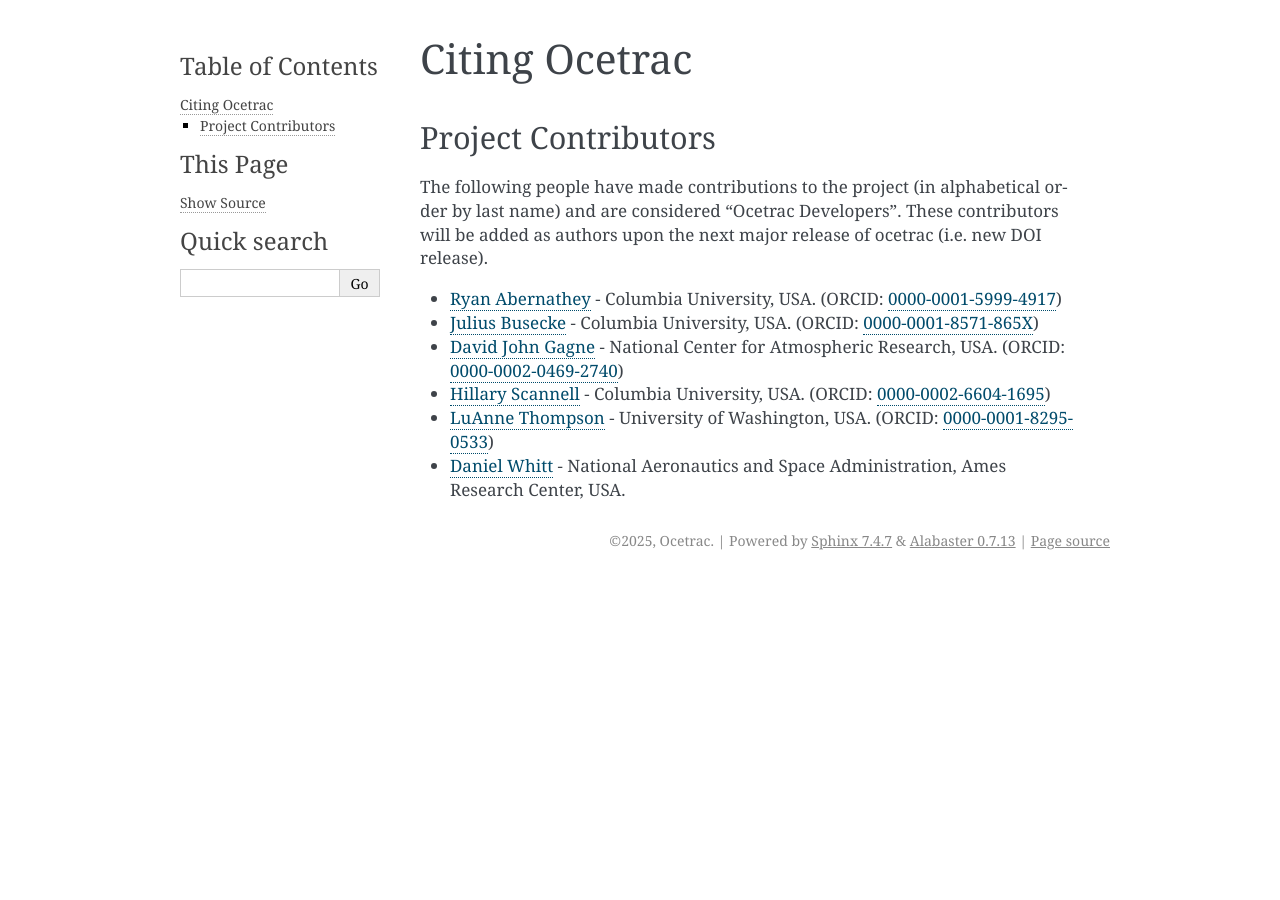
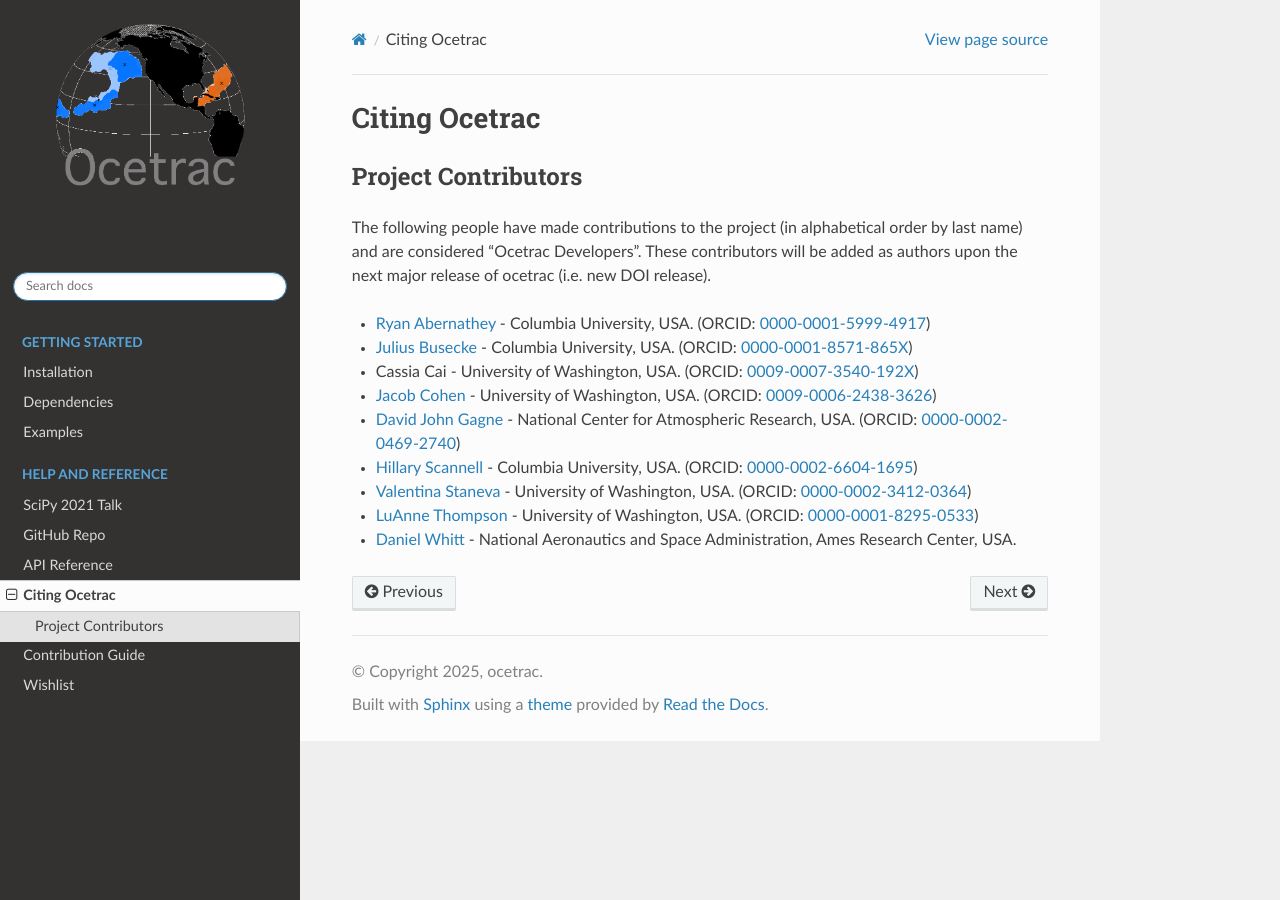
Before and after one commit to ocetrac/ocetrac, a Sphinx documentation site: the page built from docs/authors.md, in a window 1280 px wide. Built offline with Sphinx 7.4.7 and the Read the Docs theme 3.1.0, drawn with Linux system fonts in a browser that asks for light colours.

Commit message:
Update authors.md and conf.py

```diff
--- a/docs/authors.md
+++ b/docs/authors.md
@@ -10,7 +10,10 @@
 
 - [Ryan Abernathey](https://rabernat.github.io/) - Columbia University, USA. (ORCID: [0000-0001-5999-4917](https://orcid.org/0000-0001-5999-4917))
 - [Julius Busecke](http://jbusecke.github.io/) -  Columbia University, USA. (ORCID: [0000-0001-8571-865X](https://orcid.org/0000-0001-8571-865X))
+- Cassia Cai - University of Washington, USA. (ORCID: [0009-0007-3540-192X](https://orcid.org/0009-0007-3540-192X))
+- [Jacob Cohen](https://cohenjt.github.io) - University of Washington, USA. (ORCID: [0009-0006-2438-3626](https://orcid.org/0009-0006-2438-3626))
 - [David John Gagne](https://staff.ucar.edu/users/dgagne) - National Center for Atmospheric Research, USA. (ORCID: [0000-0002-0469-2740](https://orcid.org/0000-0002-0469-2740))
 - [Hillary Scannell](https://www.hillaryscannell.com/) - Columbia University, USA. (ORCID: [0000-0002-6604-1695](https://orcid.org/0000-0002-6604-1695))
+- [Valentina Staneva](https://valentina-s.github.io/) - University of Washington, USA. (ORCID: [0000-0002-3412-0364](https://orcid.org/0000-0002-3412-0364))
 - [LuAnne Thompson](https://www.ocean.washington.edu/home/LuAnne+Thompson) - University of Washington, USA. (ORCID: [0000-0001-8295-0533](https://orcid.org/0000-0001-8295-0533))
 - [Daniel Whitt](https://danielwhitt.github.io/) - National Aeronautics and Space Administration, Ames Research Center, USA.
--- a/docs/conf.py
+++ b/docs/conf.py
@@ -6,9 +6,20 @@
 # -- Project information -----------------------------------------------------
 # https://www.sphinx-doc.org/en/master/usage/configuration.html#project-information
 
-project = "Ocetrac"
-copyright = "2025, Ocetrac"
-author = "Ocetrac"
+project = "ocetrac"
+copyright = "2025, ocetrac"
+author = "ocetrac"
+
+# The version info for the project you're documenting, acts as replacement for
+# |version| and |release|, also used in various other places throughout the
+# built documents.
+# see https://pypi.org/project/setuptools-scm/ for details
+from pkg_resources import get_distribution
+
+
+release = get_distribution("ocetrac").version
+# for example take major/minor
+version = ".".join(release.split(".")[:2])
 
 # -- General configuration ---------------------------------------------------
 # https://www.sphinx-doc.org/en/master/usage/configuration.html#general-configuration
@@ -29,5 +40,33 @@
 # -- Options for HTML output -------------------------------------------------
 # https://www.sphinx-doc.org/en/master/usage/configuration.html#options-for-html-output
 
-html_theme = "alabaster"
+# The theme to use for HTML and HTML Help pages.  See the documentation for
+# a list of builtin themes.
+#
+html_theme = "sphinx_rtd_theme"  # "pangeo", "alabaster"
 html_static_path = ["_static"]
+
+# Theme options are theme-specific and customize the look and feel of a theme
+# further.  For a list of options available for each theme, see the
+# documentation.
+html_theme_options = {
+    "logo_only": True,
+    "display_version": False,
+    "style_nav_header_background": "#343131",
+}
+
+# The name of an image file (relative to this directory) to place at the top
+# of the sidebar.
+html_logo = "img/tranparent_logo.png"
+
+# Add any paths that contain custom static files (such as style sheets) here,
+# relative to this directory. They are copied after the builtin static files,
+# so a file named "default.css" will overwrite the builtin "default.css".
+html_static_path = ["_static"]
+
+# Output file base name for HTML help builder.
+htmlhelp_basename = "ReadtheDocsTemplatedoc"
+
+# -- nbsphinx specific options ----------------------------------------------
+# this allows notebooks to be run even if they produce errors.
+nbsphinx_allow_errors = True
--- a/pyproject.toml
+++ b/pyproject.toml
@@ -19,7 +19,7 @@
 color = true
 
 [tool.isort]
-known_third_party = ["cftime", "dask", "haversine", "matplotlib", "numpy", "pandas", "pytest", "scipy", "setuptools", "skimage", "xarray"]
+known_third_party = ["cftime", "dask", "haversine", "matplotlib", "numpy", "pandas", "pkg_resources", "pytest", "scipy", "setuptools", "skimage", "xarray"]
 
 [tool.pytest.ini_options]
 minversion = "6.0"
```
